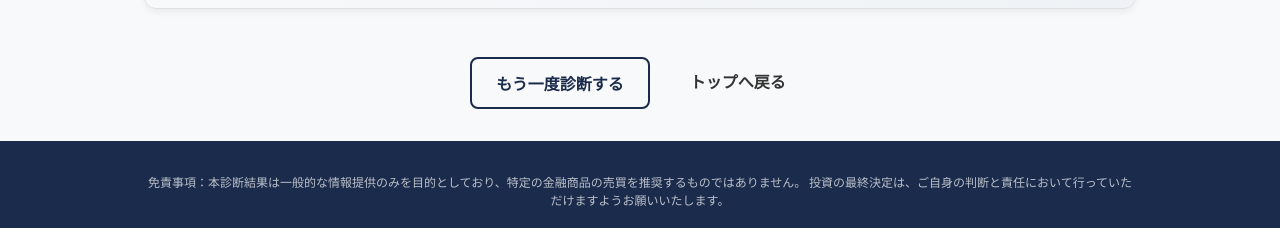
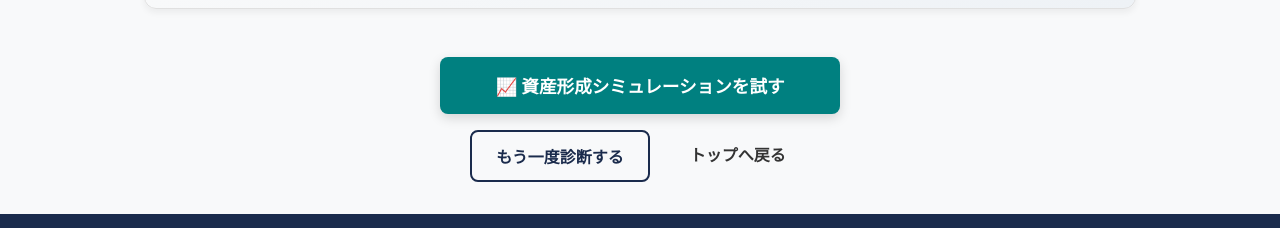
Before and after one commit to waniwanipanich463/toushi-shindan, a Next.js app: page /result in a window 1280 px wide. Shown: the part 2151-2379 px from the top of the page. Built offline with nearby package versions, Linux system fonts and the light colour scheme; no server answers.

Commit message:
Add link to asset management roadmap simulation app

```diff
--- a/src/app/result/ResultClient.tsx
+++ b/src/app/result/ResultClient.tsx
@@ -155,12 +155,24 @@ function ResultContent() {
                 </MotionWrapper>
 
                 <MotionWrapper className={styles.actions} delay={1.0}>
+                    <div style={{ display: 'flex', flexDirection: 'column', gap: '16px', width: '100%', maxWidth: '400px', margin: '0 auto' }}>
+                        <a
+                            href={`https://asset-management-roadmap.vercel.app/simulate?mbti=${typeCode}`}
+                            style={{ display: 'block', width: '100%', textDecoration: 'none' }}
+                        >
+                            <Button fullWidth style={{ padding: '16px', fontSize: '1.1rem', background: 'var(--color-secondary)', color: 'white', border: 'none', borderRadius: 'var(--radius-md)', cursor: 'pointer', fontWeight: 'bold', boxShadow: '0 4px 12px rgba(0,0,0,0.15)' }}>
+                                📈 資産形成シミュレーションを試す
+                            </Button>
+                        </a>
+                        <div style={{ display: 'flex', gap: '16px', justifyContent: 'center' }}>
                             <Link href="/diagnosis">
                                 <Button variant="outline">もう一度診断する</Button>
                             </Link>
                             <Link href="/">
                                 <Button variant="ghost">トップへ戻る</Button>
                             </Link>
+                        </div>
+                    </div>
                 </MotionWrapper>
             </Container>
         </main>
```
Lines whose indentation alone changed are shown as unchanged.
